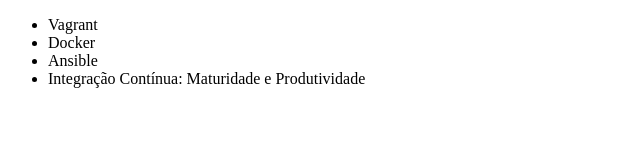
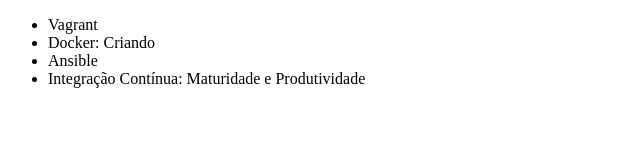
Before and after one commit to Brunozaki/aula-git, a plain HTML site: page Index.html in a window 1280 px wide. Shown: the full height of the page, 0-640 px from the left. Drawn offline with Linux system fonts and the light colour scheme.

Commit message:
Corrgindo nome de Docker

```diff
--- a/Index.html
+++ b/Index.html
@@ -7,7 +7,7 @@
 <body>
     <ul>
         <li>Vagrant</li>
-        <li>Docker</li>
+        <li>Docker: Criando</li>
         <li>Ansible</li>
         <li>Integração Contínua: Maturidade e Produtividade</li>
     </ul>
```
